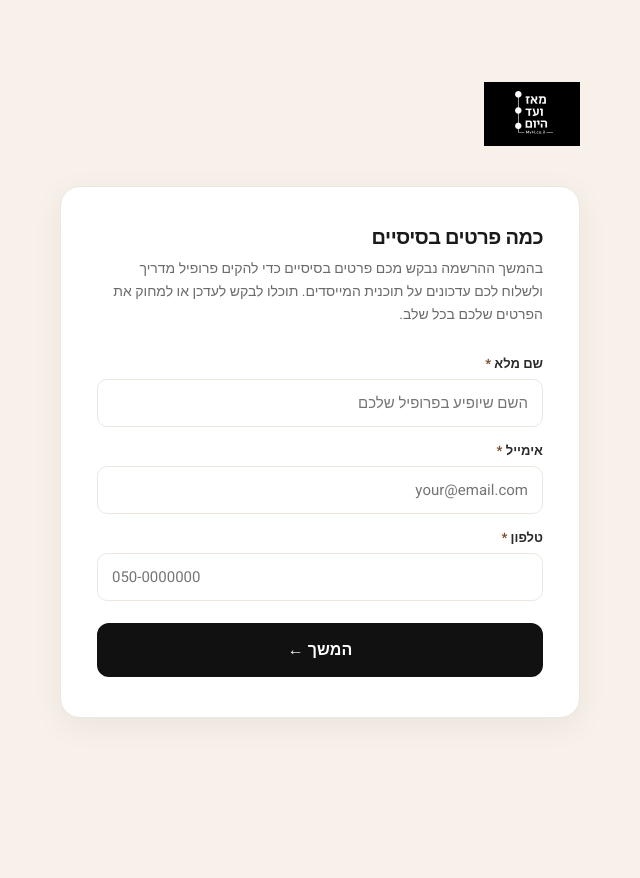
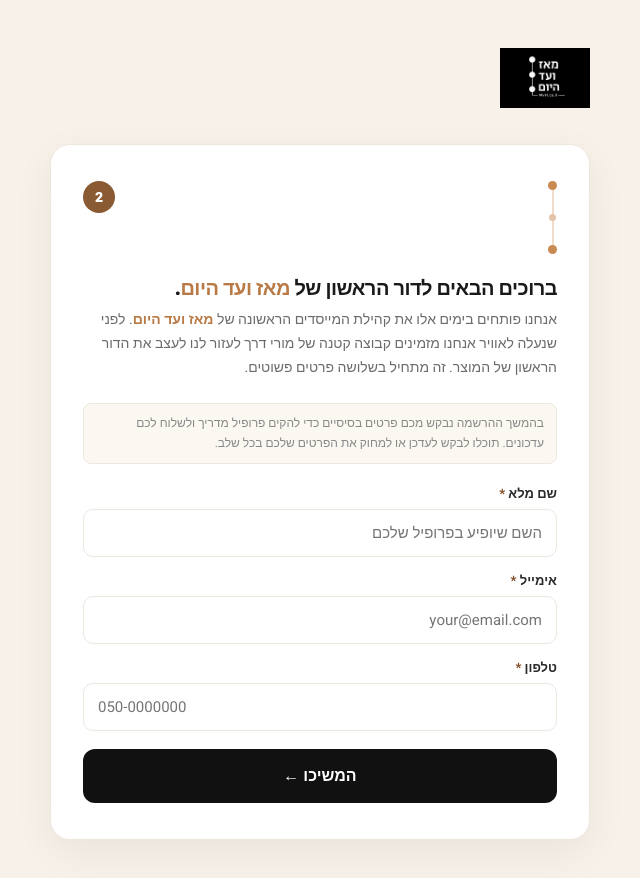
Before and after one commit to Estoosh/mvh-website, a Next.js app: page /founders in a window 1280 px wide. Both pictures are taken after a click on the button "כן, אני רוצה להצטרף לדור הראשון ←". Shown: the top 878 px of the page, without its empty margins (320-960 px from the left). Before the commit the page ends 800 px from the top, so only its background shows below. Built offline with nearby package versions, Linux system fonts and the light colour scheme.

Commit message:
Update founders.js

```diff
--- a/pages/founders.js
+++ b/pages/founders.js
@@ -4,15 +4,58 @@ import Link from 'next/link'
 
 const BROWN = '#7E4821'
 const CREAM = '#F7F1EA'
+const TIMELINE = '#C98A52'
+const BRAND = '#B97A45'
 
 function TimelineDot() {
   return (
-    <div style={{ display: 'flex', flexDirection: 'column', alignItems: 'center', gap: 0, flexShrink: 0, paddingTop: 4 }}>
-      <div style={{ width: 9, height: 9, borderRadius: '50%', background: BROWN }} />
-      <div style={{ width: 2, height: 20, background: BROWN, opacity: 0.3 }} />
-      <div style={{ width: 7, height: 7, borderRadius: '50%', background: BROWN, opacity: 0.5 }} />
-      <div style={{ width: 2, height: 20, background: BROWN, opacity: 0.3 }} />
-      <div style={{ width: 9, height: 9, borderRadius: '50%', background: BROWN }} />
+    <div style={{ display: 'flex', flexDirection: 'column', alignItems: 'center', flexShrink: 0 }}>
+      <div style={{ width: 9, height: 9, borderRadius: '50%', background: TIMELINE }} />
+      <div style={{ width: 2, height: 24, background: TIMELINE, opacity: 0.3 }} />
+      <div style={{ width: 7, height: 7, borderRadius: '50%', background: TIMELINE, opacity: 0.5 }} />
+      <div style={{ width: 2, height: 24, background: TIMELINE, opacity: 0.3 }} />
+      <div style={{ width: 9, height: 9, borderRadius: '50%', background: TIMELINE }} />
+    </div>
+  )
+}
+
+function StepBadge({ number }) {
+  return (
+    <div style={{ width: 32, height: 32, borderRadius: '50%', background: '#8A5A32', color: '#fff', fontSize: 14, fontWeight: 800, display: 'flex', alignItems: 'center', justifyContent: 'center', flexShrink: 0, fontFamily: 'Heebo, Arial, sans-serif' }}>
+      {number}
+    </div>
+  )
+}
+
+function Card({ children, style }) {
+  return (
+    <div style={Object.assign({
+      background: '#fff', borderRadius: 20, padding: '36px 32px',
+      border: '1px solid #EDE7DF',
+      boxShadow: '0 12px 40px rgba(0,0,0,0.06)',
+      animation: 'fadeUp 350ms ease forwards',
+    }, style)}>
+      {children}
+    </div>
+  )
+}
+
+function AITimelineAnim() {
+  const [step, setStep] = useState(0)
+  if (typeof window !== 'undefined') {
+    setTimeout(function() { setStep(function(s) { return (s + 1) % 3 }) }, 500)
+  }
+  return (
+    <div style={{ display: 'flex', flexDirection: 'column', alignItems: 'center', gap: 0 }}>
+      {[0,1,2].map(function(i) {
+        var active = i === step
+        return (
+          <div key={i} style={{ display: 'flex', flexDirection: 'column', alignItems: 'center' }}>
+            <div style={{ width: active ? 12 : 8, height: active ? 12 : 8, borderRadius: '50%', background: active ? BROWN : TIMELINE, transition: 'all 0.3s', opacity: active ? 1 : 0.4 }} />
+            {i < 2 && <div style={{ width: 2, height: 20, background: TIMELINE, opacity: 0.3 }} />}
+          </div>
+        )
+      })}
     </div>
   )
 }
@@ -26,6 +69,12 @@ export default function Founders() {
   const [error, setError] = useState('')
   const [founderNumber, setFounderNumber] = useState(null)
   const [recordId, setRecordId] = useState(null)
+  const [bioChoice, setBioChoice] = useState(null)
+  const [bioLink, setBioLink] = useState('')
+  const [bioText, setBioText] = useState('')
+  const [bioGenerated, setBioGenerated] = useState('')
+  const [bioLoading, setBioLoading] = useState(false)
+  const [bioCount, setBioCount] = useState(0)
 
   const handleChange = function(e) {
     setForm(Object.assign({}, form, { [e.target.name]: e.target.value }))
@@ -56,48 +105,76 @@ export default function Founders() {
     setLoading(false)
   }
 
+  const generateBio = async function() {
+    setBioLoading(true)
+    try {
+      const res = await fetch('/api/generate-tour-text', {
+        method: 'POST',
+        headers: { 'Content-Type': 'application/json' },
+        body: JSON.stringify({ title: form.name, guideName: form.name, field: 'guide' })
+      })
+      const data = await res.json()
+      if (data.guide) { setBioGenerated(data.guide); setBioText(data.guide) }
+    } catch(err) {}
+    setBioLoading(false)
+  }
+
   return (
     <div dir="rtl" style={{ fontFamily: 'Heebo, Arial, sans-serif', background: CREAM, minHeight: '100vh', display: 'flex', flexDirection: 'column', alignItems: 'center', justifyContent: 'center', padding: '48px 24px' }}>
       <Head>
         <title>קהילת המייסדים | מאז ועד היום</title>
-        <link href="https://fonts.googleapis.com/css2?family=Heebo:wght@300;400;700;900&display=swap" rel="stylesheet" />
+        <link href="https://fonts.googleapis.com/css2?family=Heebo:wght@300;400;600;700;900&display=swap" rel="stylesheet" />
+        <style>{`
+          @keyframes fadeUp {
+            from { opacity: 0; transform: translateY(12px); }
+            to { opacity: 1; transform: translateY(0); }
+          }
+        `}</style>
       </Head>
 
-      <div style={{ maxWidth: 520, width: '100%' }}>
-        <Link href="/" style={{ display: 'block', textAlign: 'center', marginBottom: 40 }}>
-          <img src="/Logo-black.png" alt="מאז ועד היום" style={{ height: 64, width: 'auto' }} onError={e => e.target.style.display='none'} />
+      <div style={{ maxWidth: 540, width: '100%' }}>
+        <Link href="/" style={{ display: 'block', textAlign: 'center', marginBottom: 36 }}>
+          <img src="/Logo-black.png" alt="מאז ועד היום" style={{ height: 60, width: 'auto' }} onError={e => e.target.style.display='none'} />
         </Link>
 
         {/* SCREEN 1 — WELCOME */}
         {screen === 'welcome' && (
-          <div style={{ background: '#fff', borderRadius: 20, padding: '40px 36px', border: '1px solid #EDE7DF', boxShadow: '0 8px 32px rgba(0,0,0,0.06)' }}>
-            <div style={{ display: 'flex', gap: 20, alignItems: 'flex-start', marginBottom: 32 }}>
+          <Card>
+            <div style={{ display: 'flex', justifyContent: 'space-between', alignItems: 'flex-start', marginBottom: 24 }}>
               <TimelineDot />
-              <div>
-                <h1 style={{ fontSize: 22, fontWeight: 800, color: '#1a1a1a', marginBottom: 20, lineHeight: 1.35 }}>
+              <StepBadge number="1" />
+            </div>
+            <h1 style={{ fontSize: 20, fontWeight: 800, color: '#1a1a1a', marginBottom: 16, lineHeight: 1.4 }}>
               אם קיבלתם את הלינק הזה, כנראה שמישהו חושב שאתם מסוג האנשים שיכולים לעזור לנו לבנות משהו חדש.
             </h1>
-                <p style={{ fontSize: 15, color: '#555', lineHeight: 1.85, marginBottom: 16 }}>
+            <p style={{ fontSize: 15, color: '#555', lineHeight: 1.85, marginBottom: 14 }}>
               אנחנו מאמינים שאנשים לא יוצאים מהבית בשביל עובדות. הם יוצאים בשביל סיפורים.
             </p>
-                <p style={{ fontSize: 15, color: '#555', lineHeight: 1.85 }}>
+            <p style={{ fontSize: 15, color: '#555', lineHeight: 1.85, marginBottom: 28 }}>
               ואנחנו מחפשים אנשים שיודעים לקחת מקום ולהפוך אותו לסיפור.
             </p>
-              </div>
-            </div>
             <button onClick={function() { setScreen('register') }}
               style={{ width: '100%', background: '#111', color: '#fff', padding: '15px', borderRadius: 12, fontSize: 16, fontWeight: 800, border: 'none', cursor: 'pointer', fontFamily: 'Heebo, Arial, sans-serif' }}>
               כן, אני רוצה להצטרף לדור הראשון ←
             </button>
-          </div>
+          </Card>
         )}
 
         {/* SCREEN 2 — REGISTER */}
         {screen === 'register' && (
-          <div style={{ background: '#fff', borderRadius: 20, padding: '40px 36px', border: '1px solid #EDE7DF', boxShadow: '0 8px 32px rgba(0,0,0,0.06)' }}>
-            <h2 style={{ fontSize: 20, fontWeight: 800, color: '#1a1a1a', marginBottom: 8 }}>כמה פרטים בסיסיים</h2>
-            <p style={{ fontSize: 14, color: '#6B6B6B', marginBottom: 28, lineHeight: 1.65 }}>
-              בהמשך ההרשמה נבקש מכם פרטים בסיסיים כדי להקים פרופיל מדריך ולשלוח לכם עדכונים על תוכנית המייסדים. תוכלו לבקש לעדכן או למחוק את הפרטים שלכם בכל שלב.
+          <Card>
+            <div style={{ display: 'flex', justifyContent: 'space-between', alignItems: 'flex-start', marginBottom: 24 }}>
+              <TimelineDot />
+              <StepBadge number="2" />
+            </div>
+            <h2 style={{ fontSize: 20, fontWeight: 800, color: '#1a1a1a', marginBottom: 8 }}>
+              ברוכים הבאים לדור הראשון של <span style={{ color: BRAND, fontWeight: 700 }}>מאז ועד היום</span>.
+            </h2>
+            <p style={{ fontSize: 14, color: '#6B6B6B', marginBottom: 24, lineHeight: 1.7 }}>
+              אנחנו פותחים בימים אלו את קהילת המייסדים הראשונה של <span style={{ color: BRAND, fontWeight: 700 }}>מאז ועד היום</span>. לפני שנעלה לאוויר אנחנו מזמינים קבוצה קטנה של מורי דרך לעזור לנו לעצב את הדור הראשון של המוצר. זה מתחיל בשלושה פרטים פשוטים.
+            </p>
+            <p style={{ fontSize: 12, color: '#888', marginBottom: 20, lineHeight: 1.6, padding: '10px 12px', background: '#FBF7F1', borderRadius: 8, border: '1px solid #EDE7DF' }}>
+              בהמשך ההרשמה נבקש מכם פרטים בסיסיים כדי להקים פרופיל מדריך ולשלוח לכם עדכונים. תוכלו לבקש לעדכן או למחוק את הפרטים שלכם בכל שלב.
             </p>
             <form onSubmit={handleRegister} style={{ display: 'flex', flexDirection: 'column', gap: 14 }}>
               <div>
@@ -114,78 +191,160 @@ export default function Founders() {
               </div>
               {error && <p style={{ fontSize: 13, color: '#e00', background: '#fff5f5', padding: '10px 14px', borderRadius: 8, border: '1px solid #fecaca' }}>{error}</p>}
               <button type="submit" disabled={loading}
-                style={{ width: '100%', background: loading ? '#888' : '#111', color: '#fff', padding: '15px', borderRadius: 12, fontSize: 16, fontWeight: 800, border: 'none', cursor: loading ? 'not-allowed' : 'pointer', fontFamily: 'Heebo, Arial, sans-serif', marginTop: 8 }}>
-                {loading ? 'שומר...' : 'המשך ←'}
+                style={{ width: '100%', background: loading ? '#888' : '#111', color: '#fff', padding: '15px', borderRadius: 12, fontSize: 16, fontWeight: 800, border: 'none', cursor: loading ? 'not-allowed' : 'pointer', fontFamily: 'Heebo, Arial, sans-serif', marginTop: 4 }}>
+                {loading ? 'שומר...' : 'המשיכו ←'}
               </button>
             </form>
-          </div>
+          </Card>
         )}
 
-        {/* SCREEN 3 — SUCCESS */}
+        {/* SCREEN 3 — SUCCESS + BIO CHOICE */}
         {screen === 'success' && (
-          <div style={{ background: '#fff', borderRadius: 20, padding: '40px 36px', border: '1px solid #EDE7DF', boxShadow: '0 8px 32px rgba(0,0,0,0.06)', textAlign: 'center' }}>
-            <div style={{ display: 'flex', justifyContent: 'center', marginBottom: 24 }}>
+          <Card>
+            <div style={{ display: 'flex', justifyContent: 'space-between', alignItems: 'flex-start', marginBottom: 24 }}>
               <TimelineDot />
+              <StepBadge number="3" />
             </div>
             {founderNumber && (
-              <p style={{ fontSize: 13, fontWeight: 700, color: BROWN, letterSpacing: '1px', textTransform: 'uppercase', marginBottom: 8 }}>
+              <p style={{ fontSize: 13, fontWeight: 700, color: BRAND, letterSpacing: '1px', textTransform: 'uppercase', marginBottom: 10 }}>
                 Founder #{founderNumber}
               </p>
             )}
-            <h2 style={{ fontSize: 24, fontWeight: 800, color: '#1a1a1a', marginBottom: 12, lineHeight: 1.3 }}>
+            <h2 style={{ fontSize: 22, fontWeight: 800, color: '#1a1a1a', marginBottom: 10, lineHeight: 1.3 }}>
               כל מקום טוב מתחיל בסיפור טוב.
             </h2>
-            <p style={{ fontSize: 15, color: '#555', lineHeight: 1.85, marginBottom: 8 }}>
-              זה הסיפור הראשון של מאז ועד היום.
+            <p style={{ fontSize: 15, color: '#555', lineHeight: 1.8, marginBottom: 6 }}>
+              זה הסיפור הראשון של <span style={{ color: BRAND, fontWeight: 700 }}>מאז ועד היום</span>.
             </p>
-            <p style={{ fontSize: 15, color: '#555', lineHeight: 1.85, marginBottom: 36 }}>
+            <p style={{ fontSize: 15, color: '#555', lineHeight: 1.8, marginBottom: 24 }}>
               תודה שאתם חלק ממנו.
             </p>
-            <button onClick={function() { setScreen('benefit') }}
-              style={{ width: '100%', background: '#111', color: '#fff', padding: '15px', borderRadius: 12, fontSize: 16, fontWeight: 800, border: 'none', cursor: 'pointer', fontFamily: 'Heebo, Arial, sans-serif' }}>
-              המשך ←
+            <p style={{ fontSize: 14, color: '#6B6B6B', lineHeight: 1.7, marginBottom: 24 }}>
+              יום אחד יצטרפו לכאן עוד מאות מורי דרך. אבל כרגע אנחנו עדיין בונים את הפרק הראשון. בואו נתחיל מכם.
+            </p>
+            <div style={{ borderTop: '1px solid #EDE7DF', paddingTop: 20, marginBottom: 16 }}>
+              <p style={{ fontSize: 14, fontWeight: 700, color: '#2a2a2a', marginBottom: 14 }}>איך תרצו להציג את עצמכם?</p>
+              <div style={{ display: 'flex', flexDirection: 'column', gap: 10 }}>
+                <button onClick={function() { setBioChoice('ai'); setScreen('bio-ai') }}
+                  style={{ width: '100%', background: '#FBF7F1', color: BROWN, border: '1.5px solid #EDE7DF', padding: '13px', borderRadius: 10, fontSize: 15, fontWeight: 700, cursor: 'pointer', fontFamily: 'Heebo, Arial, sans-serif' }}>
+                  ✨ הציעו לי טיוטה לפרופיל
+                </button>
+                <button onClick={function() { setBioChoice('manual'); setScreen('bio-manual') }}
+                  style={{ width: '100%', background: '#fff', color: '#555', border: '1.5px solid #EDE7DF', padding: '13px', borderRadius: 10, fontSize: 15, fontWeight: 600, cursor: 'pointer', fontFamily: 'Heebo, Arial, sans-serif' }}>
+                  אכתוב בעצמי
                 </button>
               </div>
+            </div>
+          </Card>
         )}
 
-        {/* SCREEN 4 — BENEFIT */}
+        {/* SCREEN 4A — BIO AI */}
+        {screen === 'bio-ai' && (
+          <Card>
+            <div style={{ display: 'flex', justifyContent: 'space-between', alignItems: 'flex-start', marginBottom: 24 }}>
+              <TimelineDot />
+              <StepBadge number="4" />
+            </div>
+            <h2 style={{ fontSize: 20, fontWeight: 800, color: '#1a1a1a', marginBottom: 10 }}>איך אנשים מחפשים אתכם היום?</h2>
+            <p style={{ fontSize: 14, color: '#6B6B6B', lineHeight: 1.7, marginBottom: 20 }}>
+              אפשר להדביק אתר, פייסבוק, אינסטגרם, טיקטוק, לינקדאין, או פשוט שם מלא. נשתמש רק במידע ציבורי כדי להציע טיוטה ראשונית לפרופיל שלכם.
+            </p>
+            <input type="text" value={bioLink} onChange={function(e) { setBioLink(e.target.value) }}
+              placeholder="https://... או שם מלא" style={Object.assign({}, inp, { marginBottom: 16 })} />
+            {bioLoading ? (
+              <div style={{ display: 'flex', flexDirection: 'column', alignItems: 'center', padding: '24px 0' }}>
+                <AITimelineAnim />
+                <p style={{ fontSize: 13, color: '#6B6B6B', marginTop: 12, fontFamily: 'Heebo, Arial, sans-serif' }}>יוצרים עבורכם טיוטה...</p>
+              </div>
+            ) : bioGenerated ? (
+              <div>
+                <textarea value={bioText} onChange={function(e) { setBioText(e.target.value); setBioCount(e.target.value.length) }}
+                  rows={5} style={Object.assign({}, inp, { resize: 'vertical', lineHeight: 1.8, marginBottom: 6 })} />
+                <p style={{ fontSize: 11, color: '#B0A89E', textAlign: 'left', marginBottom: 16 }}>{bioCount}/400</p>
+                <div style={{ display: 'flex', gap: 10 }}>
+                  <button onClick={function() { setScreen('benefit') }}
+                    style={{ flex: 1, background: '#111', color: '#fff', padding: '13px', borderRadius: 10, fontSize: 15, fontWeight: 800, border: 'none', cursor: 'pointer', fontFamily: 'Heebo, Arial, sans-serif' }}>
+                    אישור ←
+                  </button>
+                  <button onClick={generateBio}
+                    style={{ flex: 1, background: '#FBF7F1', color: BROWN, border: '1.5px solid #EDE7DF', padding: '13px', borderRadius: 10, fontSize: 14, fontWeight: 700, cursor: 'pointer', fontFamily: 'Heebo, Arial, sans-serif' }}>
+                    נסו שוב
+                  </button>
+                </div>
+              </div>
+            ) : (
+              <button onClick={generateBio}
+                style={{ width: '100%', background: '#111', color: '#fff', padding: '14px', borderRadius: 10, fontSize: 15, fontWeight: 800, border: 'none', cursor: 'pointer', fontFamily: 'Heebo, Arial, sans-serif' }}>
+                ✨ צרו לי טיוטה
+              </button>
+            )}
+          </Card>
+        )}
+
+        {/* SCREEN 4B — BIO MANUAL */}
+        {screen === 'bio-manual' && (
+          <Card>
+            <div style={{ display: 'flex', justifyContent: 'space-between', alignItems: 'flex-start', marginBottom: 24 }}>
+              <TimelineDot />
+              <StepBadge number="4" />
+            </div>
+            <h2 style={{ fontSize: 20, fontWeight: 800, color: '#1a1a1a', marginBottom: 10 }}>ספרו לנו בכמה מילים מי אתם.</h2>
+            <p style={{ fontSize: 14, color: '#6B6B6B', lineHeight: 1.7, marginBottom: 20 }}>
+              לא קורות חיים. לא רשימת תפקידים. רק הסיפור שתרצו שאנשים יכירו דרכו אתכם.
+            </p>
+            <textarea value={bioText} onChange={function(e) { if (e.target.value.length <= 500) { setBioText(e.target.value); setBioCount(e.target.value.length) } }}
+              rows={6} style={Object.assign({}, inp, { resize: 'vertical', lineHeight: 1.8, marginBottom: 6 })} placeholder="הסיפור שלכם..." />
+            <p style={{ fontSize: 11, color: bioCount > 450 ? '#e00' : '#B0A89E', textAlign: 'left', marginBottom: 16 }}>{bioCount}/500</p>
+            <button onClick={function() { setScreen('benefit') }} disabled={!bioText.trim()}
+              style={{ width: '100%', background: bioText.trim() ? '#111' : '#ccc', color: '#fff', padding: '14px', borderRadius: 10, fontSize: 15, fontWeight: 800, border: 'none', cursor: bioText.trim() ? 'pointer' : 'not-allowed', fontFamily: 'Heebo, Arial, sans-serif' }}>
+              המשיכו ←
+            </button>
+          </Card>
+        )}
+
+        {/* SCREEN 5 — BENEFIT */}
         {screen === 'benefit' && (
-          <div style={{ background: '#fff', borderRadius: 20, padding: '40px 36px', border: '1px solid #EDE7DF', boxShadow: '0 8px 32px rgba(0,0,0,0.06)' }}>
-            <div style={{ display: 'flex', gap: 20, alignItems: 'flex-start', marginBottom: 32 }}>
+          <Card>
+            <div style={{ display: 'flex', justifyContent: 'space-between', alignItems: 'flex-start', marginBottom: 24 }}>
               <TimelineDot />
-              <div>
-                <h2 style={{ fontSize: 20, fontWeight: 800, color: '#1a1a1a', marginBottom: 20, lineHeight: 1.4 }}>
-                  כחלק מתוכנית המייסדים של מאז ועד היום, אנחנו נפרסם בפלטפורמה סיור אחד שלכם, ללא עלות וללא הגבלת זמן.
+              <StepBadge number="5" />
+            </div>
+            <h2 style={{ fontSize: 20, fontWeight: 800, color: '#1a1a1a', marginBottom: 16, lineHeight: 1.4 }}>
+              כל מקום טוב מתחיל בסיפור טוב.<br />הגיע הזמן לסיפור הראשון שלכם.
             </h2>
             <p style={{ fontSize: 15, color: '#555', lineHeight: 1.85, marginBottom: 12 }}>
-                  ההטבה מותנית בהעלאת הסיור לפני מועד ההשקה, שמתוכנן לשבועות הקרובים.
+              כחלק מתוכנית המייסדים של <span style={{ color: BRAND, fontWeight: 700 }}>מאז ועד היום</span>, תוכלו לפרסם את הסיור הראשון שלכם בפלטפורמה ללא עלות וללא הגבלת זמן.
             </p>
-                <p style={{ fontSize: 15, color: '#555', lineHeight: 1.85 }}>
-                  זו הזדמנות שלכם להוביל את הקהילה ולעזור לנו לחבר אליכם יותר מטיילים שמחפשים חוויה, סיור או סיפור טוב.
+            <p style={{ fontSize: 15, color: '#555', lineHeight: 1.85, marginBottom: 12 }}>
+              ההטבה נשמרת למייסדים שמעלים את הסיור לפני מועד ההשקה.
             </p>
-              </div>
-            </div>
+            <p style={{ fontSize: 15, color: '#555', lineHeight: 1.85, marginBottom: 28 }}>
+              הסיור הזה יהיה חלק מהדור הראשון של הסיפורים שירכיבו את הקהילה.
+            </p>
             <div style={{ display: 'flex', flexDirection: 'column', gap: 10 }}>
               <a href={'/add-tour?founder=true&record_id=' + (recordId || '')}
                 style={{ display: 'flex', alignItems: 'center', justifyContent: 'center', background: '#111', color: '#fff', padding: '15px', borderRadius: 12, fontSize: 16, fontWeight: 800, textDecoration: 'none', fontFamily: 'Heebo, Arial, sans-serif' }}>
-                הוסיפו את הסיור הראשון שלכם ←
+                הכניסו את הסיפור הראשון שלכם ←
               </a>
               <button onClick={function() { setScreen('later') }}
                 style={{ width: '100%', background: CREAM, color: BROWN, padding: '14px', borderRadius: 12, fontSize: 15, fontWeight: 700, border: '1.5px solid #EDE7DF', cursor: 'pointer', fontFamily: 'Heebo, Arial, sans-serif' }}>
                 אשלים את זה בהמשך
               </button>
             </div>
-          </div>
+          </Card>
         )}
 
-        {/* SCREEN 5 — LATER */}
+        {/* SCREEN 6 — LATER */}
         {screen === 'later' && (
-          <div style={{ background: '#fff', borderRadius: 20, padding: '40px 36px', border: '1px solid #EDE7DF', boxShadow: '0 8px 32px rgba(0,0,0,0.06)', textAlign: 'center' }}>
-            <h2 style={{ fontSize: 22, fontWeight: 800, color: '#1a1a1a', marginBottom: 16, lineHeight: 1.35 }}>מעולה.</h2>
+          <Card style={{ textAlign: 'center' }}>
+            <div style={{ display: 'flex', justifyContent: 'center', marginBottom: 20 }}>
+              <TimelineDot />
+            </div>
+            <h2 style={{ fontSize: 22, fontWeight: 800, color: '#1a1a1a', marginBottom: 12 }}>מעולה.</h2>
             <p style={{ fontSize: 15, color: '#555', lineHeight: 1.85 }}>
               שמרנו לכם את ההטבה. כשתהיו מוכנים, היא תחכה לכם כאן עד יום ההשקה.
             </p>
-          </div>
+          </Card>
         )}
       </div>
     </div>
```
Lines whose indentation alone changed are shown as unchanged.
